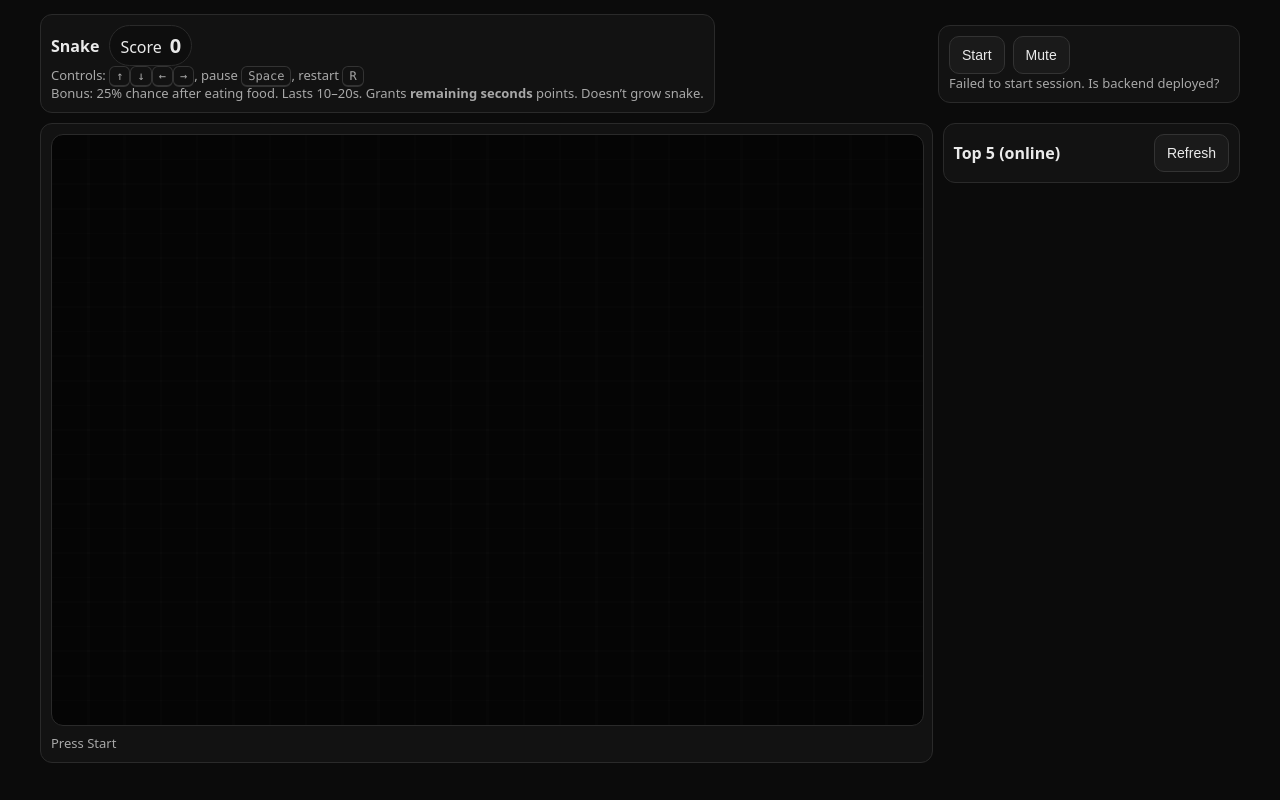
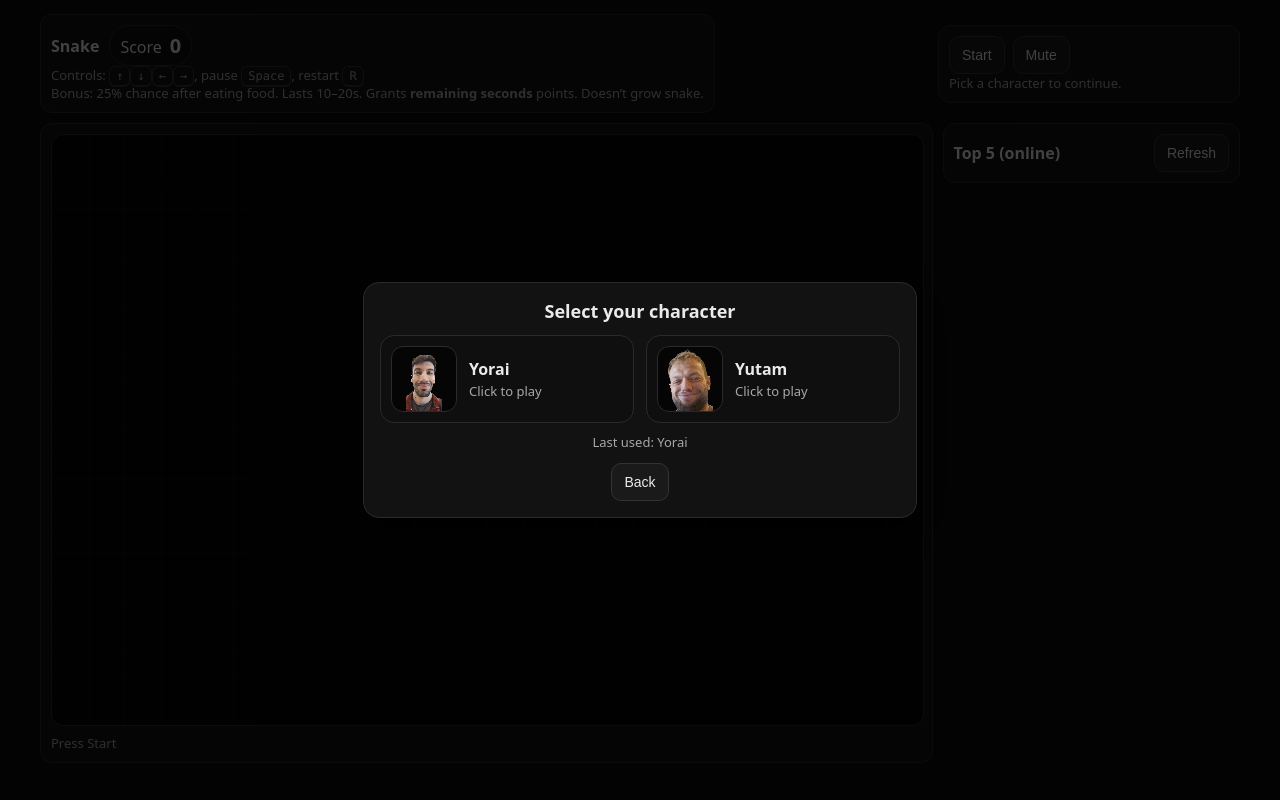
Before and after one commit to pelegody/yorai-snake, a plain HTML site: page index.html in a window 1280 px wide. Both pictures are taken after a click on the button "Continue". Drawn offline with Linux system fonts and the light colour scheme; no server answers.

Commit message:
Yutam
Signed-off-by: Peleg <pelegodny@gmail.com>

```diff
--- a/index.html
+++ b/index.html
@@ -97,6 +97,35 @@
 
     /* We use center name overlay instead of the topbar input */
     #name { display:none; }
+    /* Character picker */
+    .char-grid{
+      display:grid;
+      grid-template-columns: repeat(2, minmax(0, 1fr));
+      gap:12px;
+      margin-top:12px;
+    }
+    @media (max-width: 520px){ .char-grid{ grid-template-columns: 1fr; } }
+    .char-card{
+      display:flex;
+      gap:12px;
+      align-items:center;
+      padding:10px;
+      border:1px solid #2a2a2a;
+      border-radius:14px;
+      background:#0f0f0f;
+      cursor:pointer;
+      user-select:none;
+      text-align:left;
+    }
+    .char-card:hover{ border-color:#555; }
+    .char-thumb{
+      width:64px; height:64px;
+      border-radius:12px;
+      background:#050505;
+      border:1px solid #2a2a2a;
+      object-fit:contain;
+      image-rendering: pixelated;
+    }
   </style>
 </head>
 <body>
@@ -171,6 +200,18 @@
     </div>
   </div>
 
+  <!-- Character select overlay (shown after name; prefilled with last value) -->
+  <div id="charOverlay" class="overlay" role="dialog" aria-modal="true" aria-label="Select character">
+    <div class="overlay-card">
+      <div style="font-weight:800;font-size:18px;">Select your character</div>
+      <div id="charGrid" class="char-grid"></div>
+      <div class="muted" id="charNote" style="margin-top:10px;"></div>
+      <div class="overlay-actions" style="margin-top:12px;">
+        <button id="charBackBtn">Back</button>
+      </div>
+    </div>
+  </div>
+
 <script>
 (() => {
   // ---------- CONFIG ----------
@@ -182,6 +223,14 @@
   const FOOD_SCORE = 3;
   const API_BASE = "/.netlify/functions";
   // ---------------------------
+
+  // Characters: each folder contains:
+  // bonus.mp3 eat0.mp3 eat1.mp3 lose.mp3 bonus.png food.png (or foog.png) snake.png
+  // Add/remove folders here:
+  const CHARACTERS = [
+    "Yorai",
+    "Yutam",
+  ];
 
   const canvas = document.getElementById("c");
   const ctx = canvas.getContext("2d");
@@ -206,6 +255,12 @@
   const nameOverlay = document.getElementById("nameOverlay");
   const namePromptInput = document.getElementById("namePromptInput");
   const namePromptBtn = document.getElementById("namePromptBtn");
+
+  // Character overlay elements
+  const charOverlay = document.getElementById("charOverlay");
+  const charGrid = document.getElementById("charGrid");
+  const charNote = document.getElementById("charNote");
+  const charBackBtn = document.getElementById("charBackBtn");
 
   // ---------- NAME (always prompt; prefill last) ----------
   const NAME_KEY = "snake:name";
@@ -237,7 +292,83 @@
     nameAccepted = true;
     hideNamePrompt();
 
-    // Start immediately
+    // Next step: character select (then start game)
+    showCharPromptAlways();
+    elNetStatus.textContent = "Pick a character to continue.";
+  }
+
+  namePromptBtn.onclick = () => { acceptNameFromPrompt(); };
+  namePromptInput.addEventListener("keydown", (e) => {
+    if (e.key === "Enter") acceptNameFromPrompt();
+  });
+  // Clicking the dark backdrop does NOT auto-accept; keep forcing a deliberate action.
+
+  // Images
+  // ---------- CHARACTER (prompt after name; prefill last) ----------
+  const CHAR_KEY = "snake:char";
+  let charAccepted = false;
+  let currentChar = null; // folder name
+
+  function sanitizeChar(c){
+    c = String(c || "").trim();
+    return CHARACTERS.includes(c) ? c : (CHARACTERS[0] || "default");
+  }
+  function getSavedChar(){
+    return sanitizeChar(localStorage.getItem(CHAR_KEY) || "");
+  }
+  function setSavedChar(c){
+    const v = sanitizeChar(c);
+    localStorage.setItem(CHAR_KEY, v);
+    return v;
+  }
+
+  function showCharPromptAlways(){
+    charOverlay.classList.add("show");
+    charAccepted = false;
+    buildCharGrid();
+  }
+  function hideCharPrompt(){
+    charOverlay.classList.remove("show");
+  }
+
+  function buildCharGrid(){
+    charGrid.innerHTML = "";
+    const saved = getSavedChar();
+    charNote.textContent = saved ? `Last used: ${saved}` : "";
+
+    for (const folder of CHARACTERS){
+      const card = document.createElement("div");
+      card.className = "char-card";
+      card.tabIndex = 0;
+
+      const img = document.createElement("img");
+      img.className = "char-thumb";
+      img.alt = folder;
+      img.src = `${folder}/snake.png`;
+
+      const meta = document.createElement("div");
+      meta.innerHTML = `
+        <div style="font-weight:800;font-size:16px;">${folder}</div>
+        <div class="muted" style="margin-top:2px;">Click to play</div>
+      `;
+
+      const pick = async () => { await acceptChar(folder); };
+      card.onclick = pick;
+      card.addEventListener("keydown", (e) => { if (e.key === "Enter") pick(); });
+
+      card.appendChild(img);
+      card.appendChild(meta);
+      charGrid.appendChild(card);
+    }
+  }
+
+  async function acceptChar(folder){
+    currentChar = setSavedChar(folder);
+    charAccepted = true;
+    applyCharacterAssets(currentChar);
+    hideCharPrompt();
+
+    // Start immediately after picking character
     try {
       elNetStatus.textContent = "Creating session…";
       const s = await newSession();
@@ -252,25 +383,60 @@
     }
   }
 
-  namePromptBtn.onclick = () => { acceptNameFromPrompt(); };
-  namePromptInput.addEventListener("keydown", (e) => {
-    if (e.key === "Enter") acceptNameFromPrompt();
-  });
-  // Clicking the dark backdrop does NOT auto-accept; keep forcing a deliberate action.
+  charBackBtn.onclick = () => {
+    hideCharPrompt();
+    showNamePromptAlways();
+    elNetStatus.textContent = "Enter your name to continue.";
+  };
 
-  // Images
-  const imgSnake = new Image(); imgSnake.src = "snake.png";
-  const imgFood  = new Image(); imgFood.src  = "food.png";
-  const imgBonus = new Image(); imgBonus.src = "bonus.png";
+  // Images (set by character)
+  const imgSnake = new Image();
+  const imgFood  = new Image();
+  const imgBonus = new Image();
   const hasImg = (img) => img && img.complete && img.naturalWidth > 0;
 
-  // Sounds
-  const sEat0 = new Audio("eat0.mp3");
-  const sEat1 = new Audio("eat1.mp3");
-  const sBonus = new Audio("bonus.mp3");
-  const sLose = new Audio("lose.mp3");
+  // Sounds (set by character)
+  let sEats = [], sBonus = null, sLose = null;
   let muted = false;
   let eatFlip = 0;
+
+  function applyCharacterAssets(folder){
+    // images
+    imgSnake.src = `${folder}/snake.png`;
+    imgBonus.src = `${folder}/bonus.png`;
+
+    // food.png vs foog.png (typo-safe)
+    imgFood.onerror = () => { imgFood.onerror = null; imgFood.src = `${folder}/foog.png`; };
+    imgFood.src = `${folder}/food.png`;
+
+    // sounds
+    // Support eat0..eat4 (1..5 files). Keep eat0 always as fallback.
+    sEats = [];
+    eatFlip = 0;
+
+    for (let i = 0; i < 5; i++) {
+      const a = new Audio(`${folder}/eat${i}.mp3`);
+      // If a file doesn't exist, it will error; we just ignore it.
+      a.preload = "auto";
+      a.addEventListener("error", () => {
+        // no-op: missing file, not added
+      }, { once: true });
+
+      // Best-effort detect: try to load metadata quickly; if it loads, keep it.
+      a.addEventListener("canplay", () => {
+        if (!sEats.includes(a)) sEats.push(a);
+      }, { once: true });
+    }
+
+    // Hard fallback: ensure eat0 exists in array even if events haven't fired yet.
+    // (This avoids allocating new Audio inside step()).
+    const fallbackEat0 = new Audio(`${folder}/eat0.mp3`);
+    fallbackEat0.preload = "auto";
+    sEats.unshift(fallbackEat0);
+
+    sBonus = new Audio(`${folder}/bonus.mp3`);
+    sLose  = new Audio(`${folder}/lose.mp3`);
+  }
 
   function play(sound) {
     if (muted) return;
@@ -394,6 +560,17 @@
     overlay.classList.remove("show");
   }
 
+  async function startSessionAndGame(){
+    elNetStatus.textContent = "Creating session…";
+    const s = await newSession();
+    hideOverlay();
+    resetGame(s.seed);
+    running = true;
+    paused = false;
+    startTicking();
+    render();
+  }
+
   function startTicking() {
     if (tickHandle) clearInterval(tickHandle);
 
@@ -411,13 +588,10 @@
   }
 
   playAgainBtn.onclick = () => {
+    // Allow choosing character on replay
     hideOverlay();
-    if (session?.seed != null) {
-      resetGame(session.seed);
-      running = true;
-      paused = false;
-      startTicking();
-    }
+    showCharPromptAlways();
+    elNetStatus.textContent = "Pick a character to play again.";
   };
   closeOverlayBtn.onclick = hideOverlay;
   overlay.addEventListener("click", (e) => { if (e.target === overlay) hideOverlay(); });
@@ -533,8 +707,10 @@
     if (willEatFood) {
       setScore(score + FOOD_SCORE);
 
-      play(eatFlip % 2 === 0 ? sEat0 : sEat1);
-      eatFlip++;
+      // Round-robin through available eat sounds (1..5).
+      // eat0 is always present as fallback.
+      const eat = sEats[(eatFlip++) % sEats.length];
+      play(eat);
 
       food = randomEmptyCell();
       maybeSpawnBonus();
@@ -557,8 +733,9 @@
   window.addEventListener("keydown", (e) => {
     const k = e.key.toLowerCase();
 
-    // If name prompt is open, don't control the game
+    // If prompts are open, don't control the game
     if (nameOverlay.classList.contains("show")) return;
+    if (charOverlay.classList.contains("show")) return;
 
     if (k === " "){
       if (!running) return;
@@ -578,11 +755,10 @@
         return;
       }
 
+      // Allow choosing character on replay
       hideOverlay();
-      resetGame(session.seed);
-      running = true;
-      paused = false;
-      startTicking();
+      showCharPromptAlways();
+      elNetStatus.textContent = "Pick a character to restart.";
       return;
     }
 
@@ -676,18 +852,14 @@
         elNetStatus.textContent = "Enter your name to continue.";
         return;
       }
+      // Then always require a character this page load
+      if (!charAccepted) {
+        showCharPromptAlways();
+        elNetStatus.textContent = "Pick a character to continue.";
+        return;
+      }
 
-      elNetStatus.textContent = "Creating session…";
-      const s = await newSession();
-      hideOverlay();
-      resetGame(s.seed);
-      running = true;
-      paused = false;
-
-      if (tickHandle) clearInterval(tickHandle);
-      tickHandle = setInterval(step, TICK_MS);
-
-      render();
+      await startSessionAndGame();
     } catch (e) {
       elNetStatus.textContent = "Failed to start session. Is backend deployed?";
     }
@@ -697,6 +869,8 @@
 
   // ---------- INIT ----------
   // ALWAYS prompt on landing (prefilled with last value)
+  currentChar = getSavedChar();
+  applyCharacterAssets(currentChar);
   showNamePromptAlways();
   elNetStatus.textContent = "Enter your name to start.";
 
```
